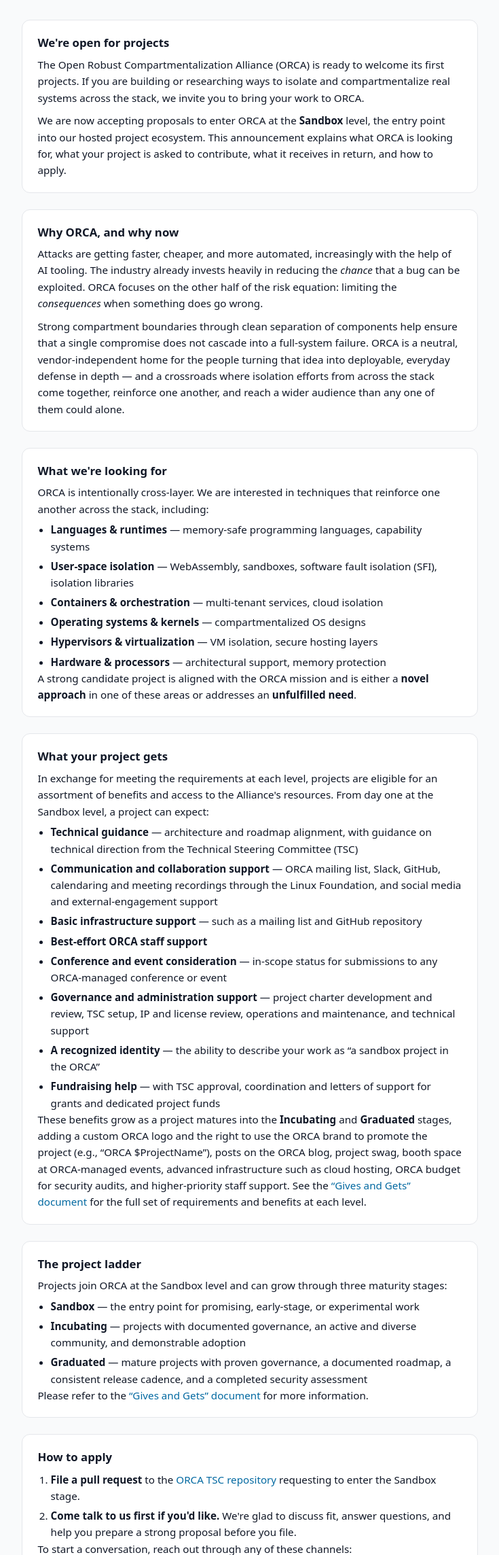
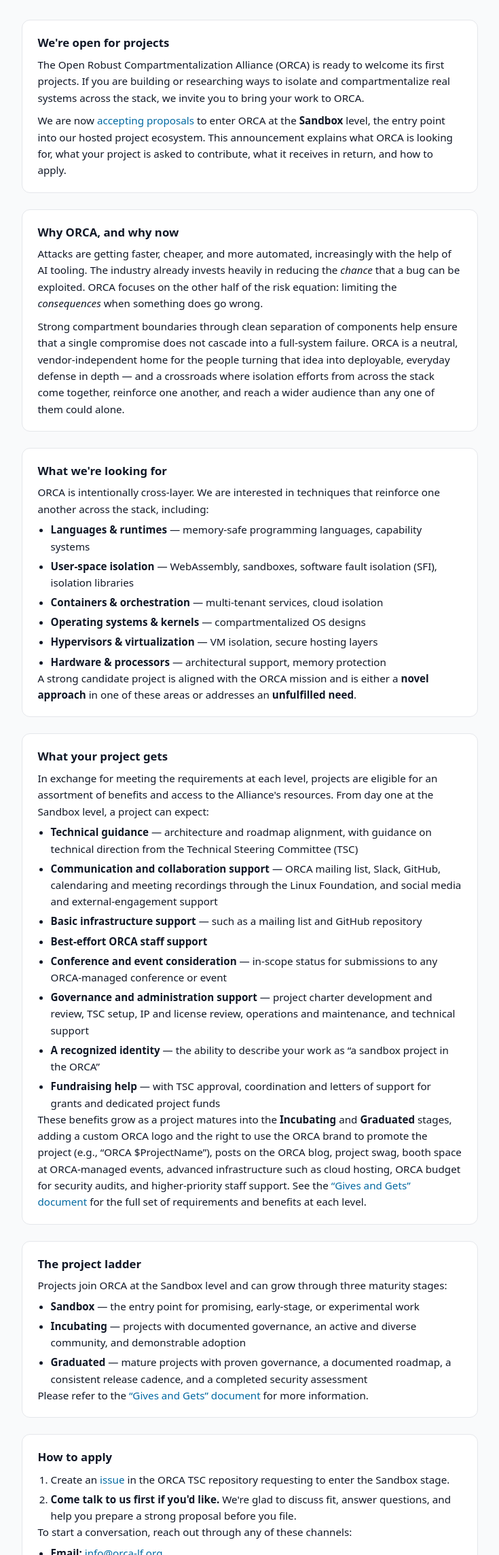
Before and after one commit to ORCA-LF/orca-lf.github.io, a plain HTML site: page call-for-projects.html in a window 1280 px wide. Shown: the part 512-2800 px from the top of the page at 68% size, without its empty margins (272-1007 px from the left). Drawn offline with Linux system fonts and the light colour scheme.

Commit message:
Update application link

```diff
--- a/call-for-projects.html
+++ b/call-for-projects.html
@@ -276,7 +276,11 @@
           bring your work to ORCA.
         </p>
         <p>
-          We are now accepting proposals to enter ORCA at the <strong>Sandbox</strong>
+          We are now <a
+            href="https://github.com/ORCA-LF/tsc/issues/new?template=application.yml"
+            target="_blank"
+            rel="noopener"
+          >accepting proposals</a> to enter ORCA at the <strong>Sandbox</strong>
           level, the entry point into our hosted project ecosystem. This announcement
           explains what ORCA is looking for, what your project is asked to contribute,
           what it receives in return, and how to apply.
@@ -438,12 +442,12 @@
         <h2>How to apply</h2>
         <ol>
           <li>
-            <strong>File a pull request</strong> to the
+            Create an
             <a
-              href="https://github.com/ORCA-LF/tsc/pulls"
+              href="https://github.com/ORCA-LF/tsc/issues/new?template=application.yml"
               target="_blank"
               rel="noopener"
-            >ORCA TSC repository</a>
+            >issue</a> in the ORCA TSC repository
             requesting to enter the Sandbox stage.
           </li>
           <li>
```
